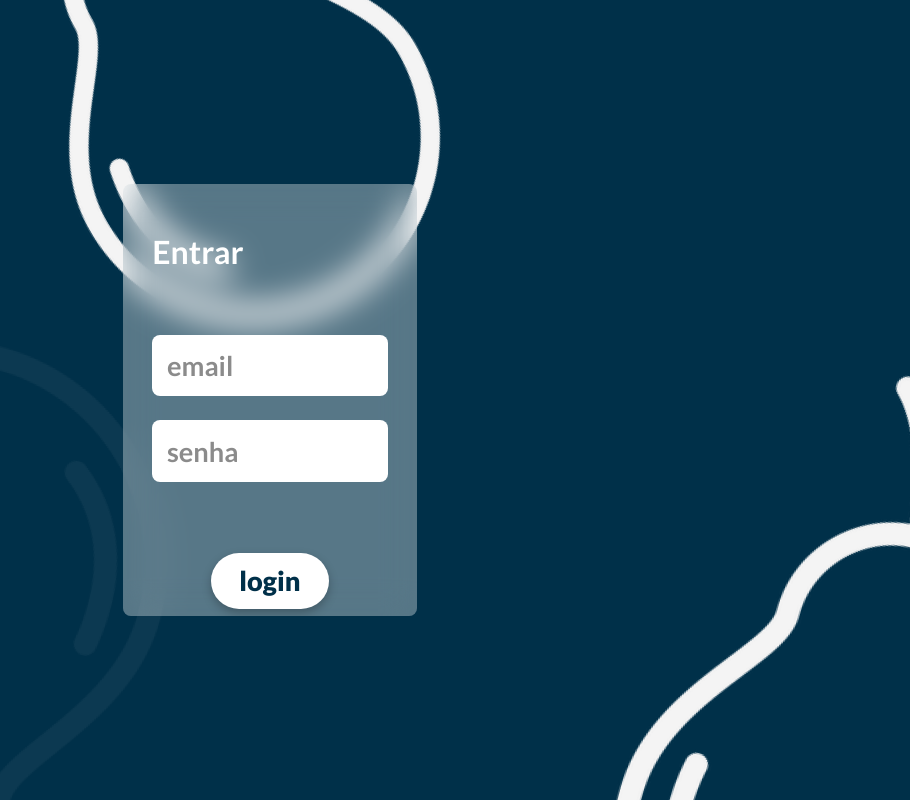
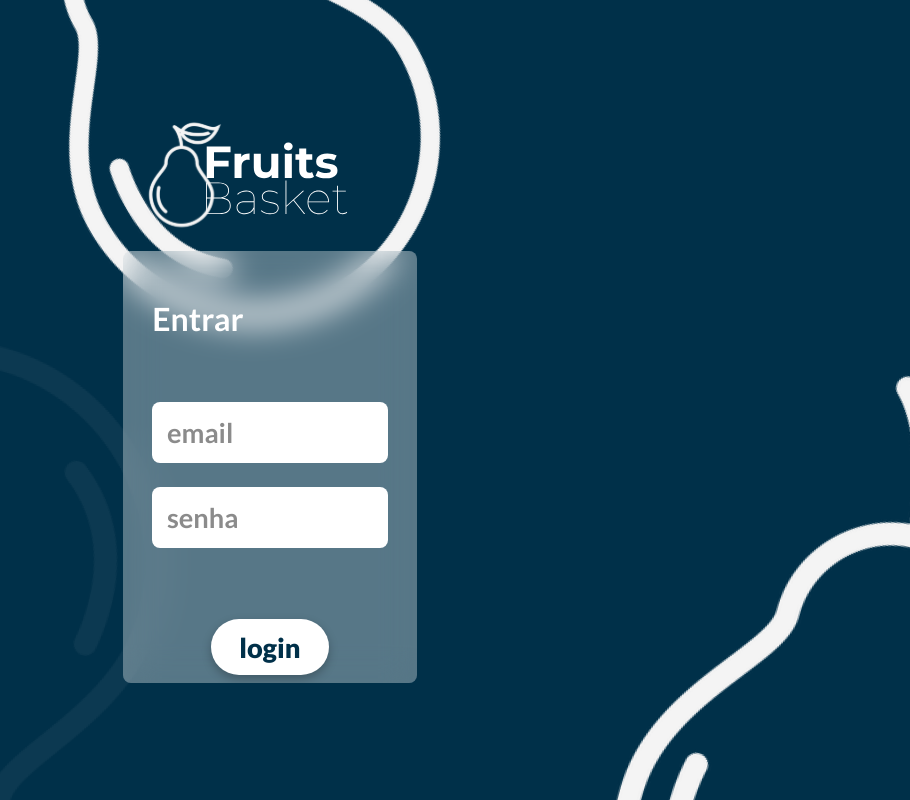
Before and after one commit to josuels731/fruits-basket-react, a React (Create React App) app: page /login in a window 1280 px wide. Shown: the whole page, without its empty margins (370-1280 px from the left). Built offline with nearby package versions, Linux system fonts and the light colour scheme.

Commit message:
added icon to login screen

```diff
--- a/src/pages/Login.tsx
+++ b/src/pages/Login.tsx
@@ -3,15 +3,21 @@ import styled from "styled-components";
 import { login } from 'services/users';
 import { RequestPostLogin, ResponsePostLogin } from 'services/users.d';
 import LoginBackground from 'assets/img/LoginBackground.png'
+import { ReactComponent as DefaultIcon } from 'assets/icons/DefaultIcon.svg'
 
 const Page = styled.div`
     width: 100vw;
     height: 100vh;
 
     display: flex;
+    flex-direction: column;
     align-items: center;
     justify-content: center;
     background-image: url(${LoginBackground});
+`;
+
+const Icon = styled.div`
+    margin-bottom: 1em;
 `;
 
 const Filter = styled.div`
@@ -113,6 +119,7 @@ function Login() {
     }
 
     return <Page>
+        <Icon><DefaultIcon /></Icon>
         <DesktopForm onSubmit={handleSubmit}>
             <Filter>
                 <Title>Entrar</Title>
```
Also changed, not shown: src/assets/icons/DefaultIcon.svg (added).
